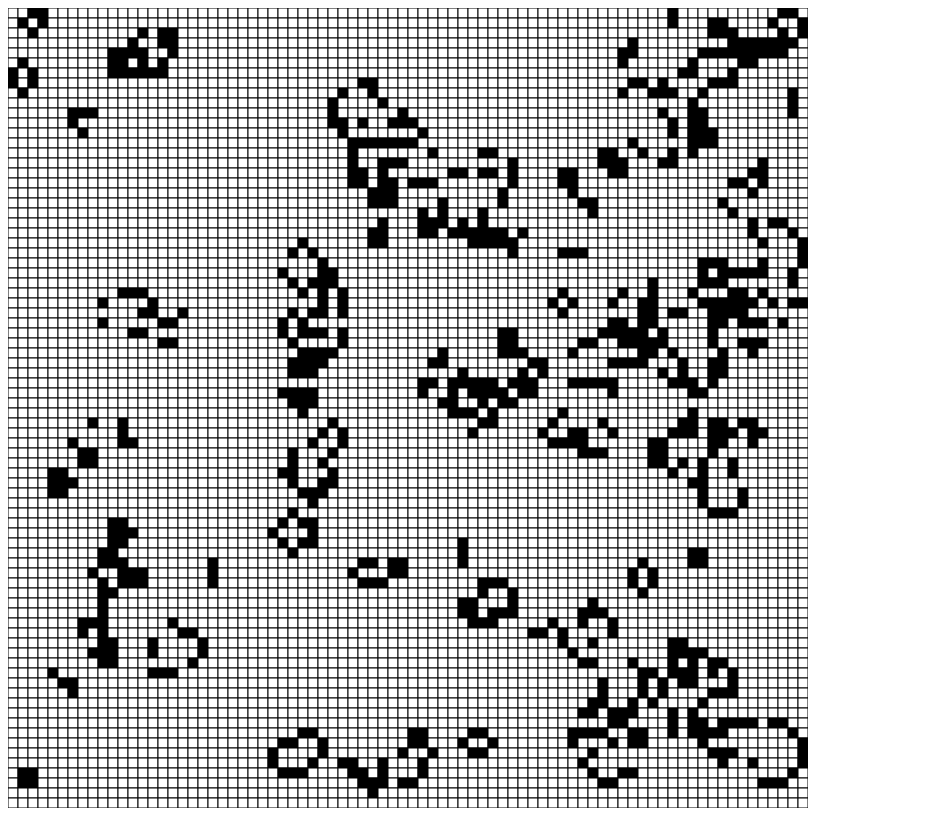
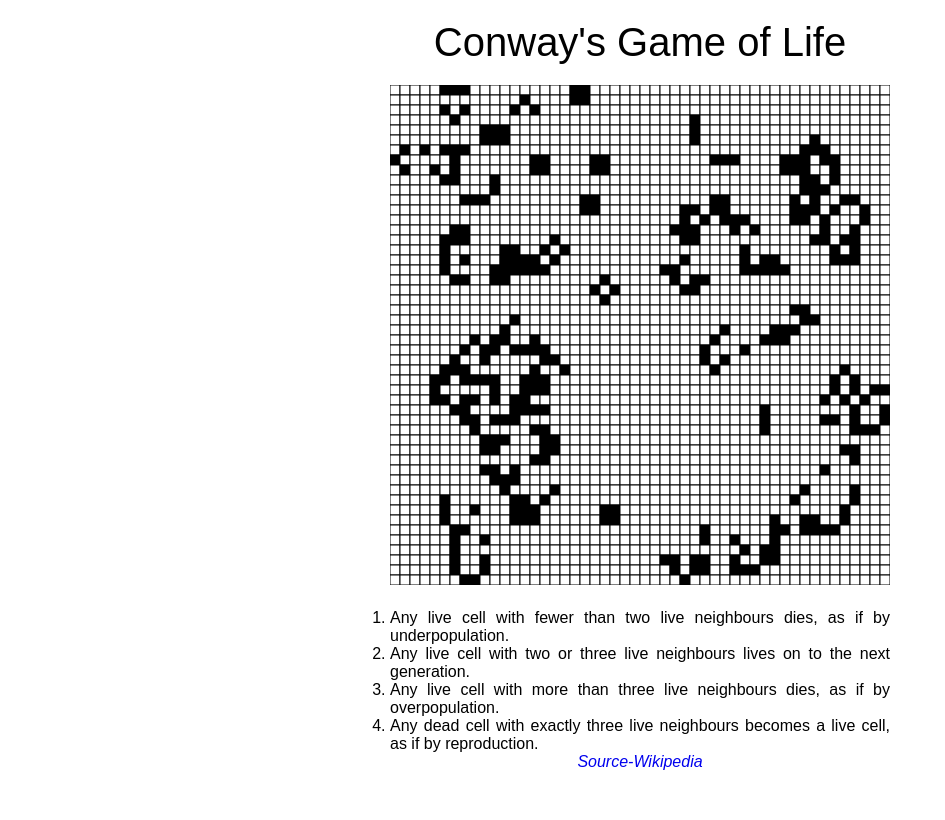
Before and after one commit to chuyunhuang/ConwaysGameOfLife, a website: page index.html in a window 1280 px wide. Shown: the whole page, without its empty margins (0-945 px from the left). Drawn offline with Linux system fonts and the light colour scheme; animation ran at ten frames a second; a web font is replaced by a local one.

Commit message:
make it more pleasant looking and included the rules & source

```diff
--- a/index.html
+++ b/index.html
@@ -1,13 +1,31 @@
 <!DOCTYPE html>
 <html lang="en">
+
 <head>
   <meta charset="UTF-8" />
   <meta name="viewport" content="width=device-width, initial-scale=1.0" />
   <meta http-equiv="X-UA-Compatible" content="ie=edge" />
+  <link href="style.css" rel="stylesheet">
+  <link href="https://fonts.googleapis.com/css?family=Carrois+Gothic&display=swap" rel="stylesheet">
   <title>Conway's Game of Life</title>
 </head>
+
 <body>
+  <div class="content">
+    <header class="main-header">Conway's Game of Life</header>
     <canvas></canvas>
+  </div>
+  <div class="sub-content">
+    <ol>
+      <li>Any live cell with fewer than two live neighbours dies, as if by underpopulation.</li>
+      <li>Any live cell with two or three live neighbours lives on to the next generation.</li>
+      <li>Any live cell with more than three live neighbours dies, as if by overpopulation.</li>
+      <li>Any dead cell with exactly three live neighbours becomes a live cell, as if by reproduction.</li>
+    </ol>
+    <div class="source"><a href="https://en.wikipedia.org/wiki/Conway%27s_Game_of_Life" target="_blank"
+        style="text-decoration:none;"><em>Source-Wikipedia<em></em></a></div>
+  </div>
   <script src="./js/main.js"></script>
 </body>
+
 </html>
--- a/js/main.js
+++ b/js/main.js
@@ -2,8 +2,8 @@ const canvas = document.querySelector("canvas");
 const ctx = canvas.getContext("2d");
 
 const resolution = 10;
-canvas.width = 800;
-canvas.height = 800;
+canvas.width = 500;
+canvas.height = 500;
 
 const COLS = canvas.width / resolution;
 const ROWS = canvas.height / resolution;
--- /dev/null
+++ b/style.css
@@ -0,0 +1,33 @@
+*{
+  padding: 0;
+  margin: 0;
+}
+
+body{
+  /* background-color: aqua; */
+  font-family: 'Carrois Gothic', sans-serif;
+}
+
+.content{
+  max-width: 500px;
+  margin: auto;
+  padding-top: 20px;
+}
+
+.main-header{
+  padding-bottom: 20px;
+  text-align: center;
+  font-size: 40px;
+}
+
+.sub-content{
+  max-width: 500px;
+  margin:auto;
+  text-align: justify;
+  padding-top: 20px;
+}
+
+.source {
+  text-align: center;
+  text-decoration: none;
+}
```
Lines whose indentation alone changed are shown as unchanged.
